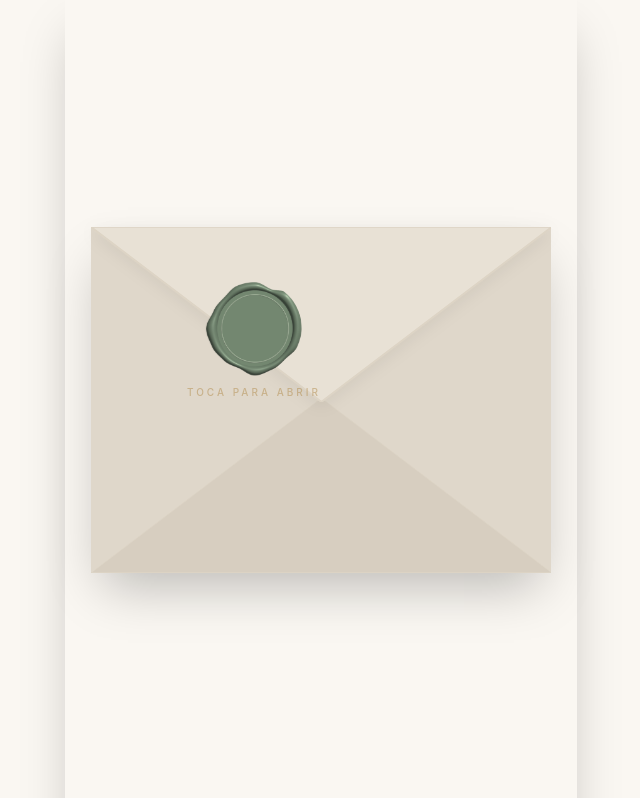
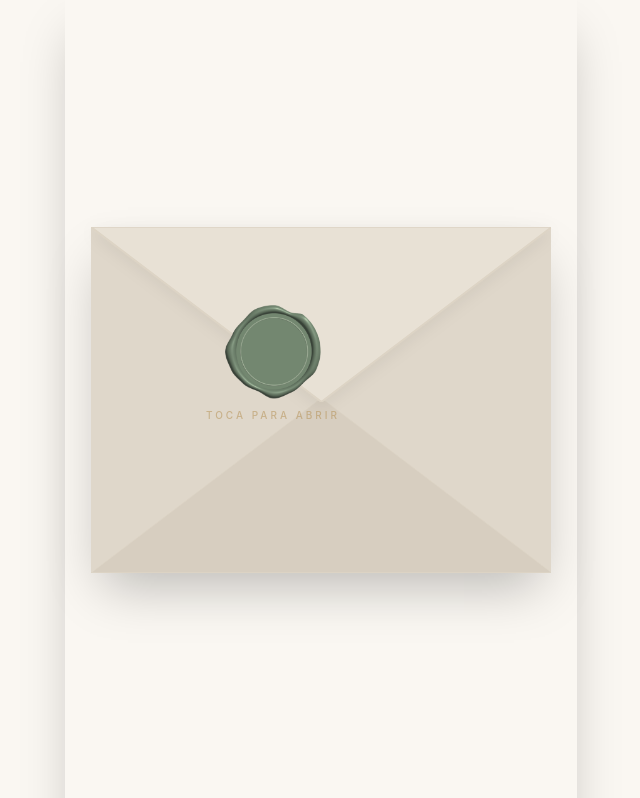
Before and after one commit to jar3dzzz/bodamarianaymarino, a React (Vite) app: page / in a window 1280 px wide. Shown: the top 798 px of the page, without its empty margins (319-959 px from the left). Built offline with nearby package versions, Linux system fonts and the light colour scheme; a web font is replaced by a local one.

Commit message:
(style): fixes bg lo3

```diff
--- a/src/app/components/ui/EnvelopeIntro.tsx
+++ b/src/app/components/ui/EnvelopeIntro.tsx
@@ -102,7 +102,7 @@ export default function EnvelopeIntro() {
           transition: 'opacity 0.4s ease-out, transform 0.4s ease-out',
         }}
       >
-        <div className="w-24 h-24 rounded-full overflow-hidden active:scale-95 transition-transform duration-200 flex items-center justify-center">
+        <div className="w-24 h-24 rounded-full overflow-hidden active:scale-95 transition-transform duration-200 flex items-center justify-center relative">
           <img
             src="/sello.png"
             alt="Sello"
@@ -110,7 +110,7 @@ export default function EnvelopeIntro() {
           />
         </div>
         <span
-          className="mt-2 text-[10px] tracking-[0.3em] uppercase animate-pulse select-none"
+          className="absolute top-full left-1/2 -translate-x-1/2 mt-2 whitespace-nowrap text-[10px] tracking-[0.3em] uppercase animate-pulse select-none"
           style={{
             color: "var(--primary)",
             fontFamily: "var(--font-body)",
```
Also changed, not shown: 4 other files (tests, documents, lock files or other folders).
